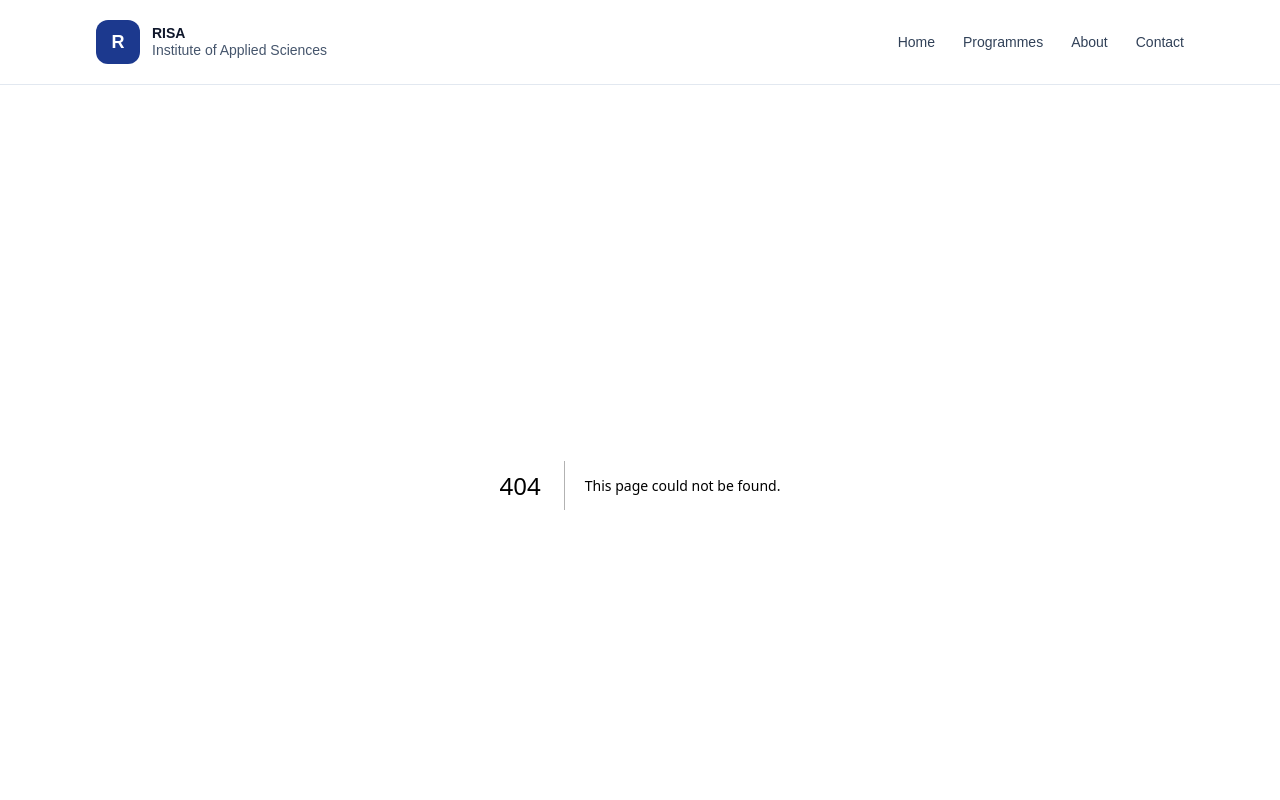
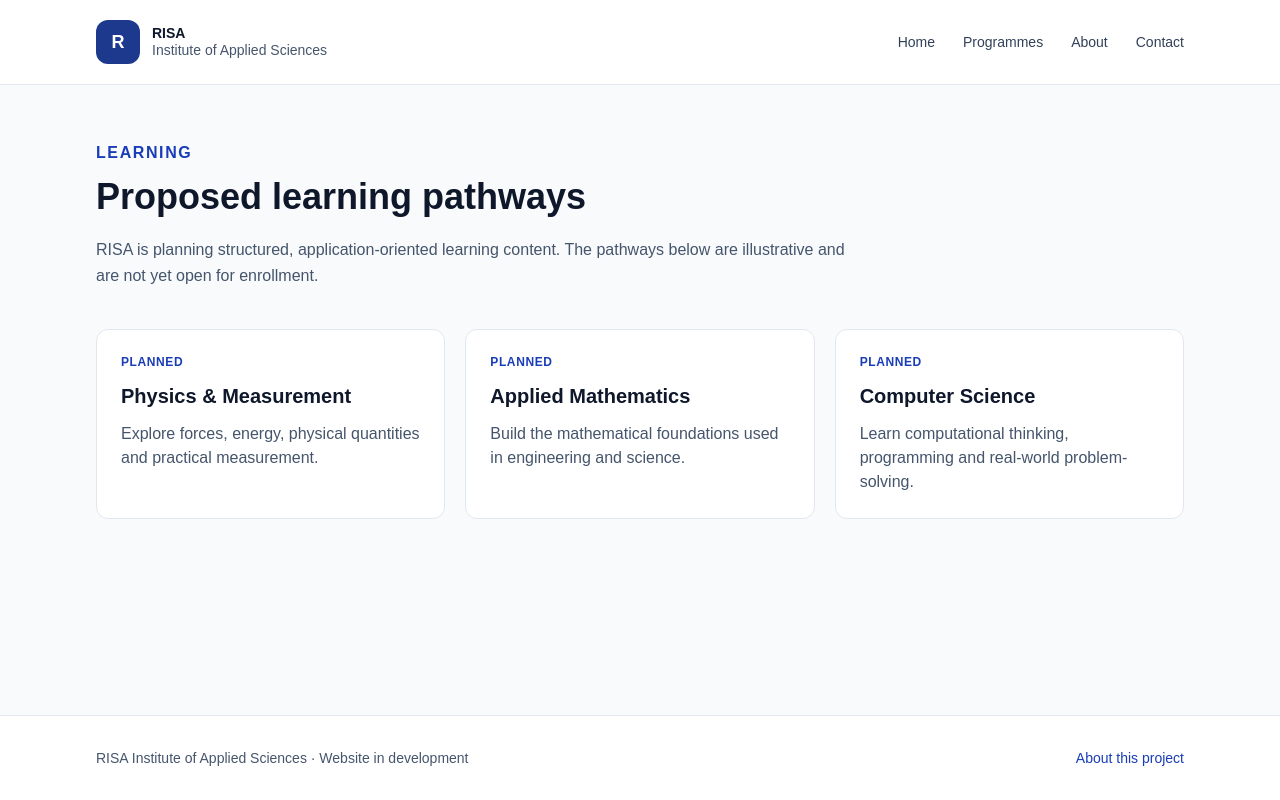
Before and after one commit to RISA-INSTITUTE-WEBSITE/super-duper-spork, a Next.js app: page /programmes in a window 1280 px wide. Before the commit this address had no page. Shown: the top 800 px of the page. Built offline with nearby package versions, Linux system fonts and the light colour scheme.

Commit message:
feat(web): scaffold src/app/programmes/page.tsx

```diff
--- /dev/null
+++ b/src/app/programmes/page.tsx
@@ -0,0 +1,29 @@
+import type { Metadata } from "next";
+
+import { pathways } from "@/lib/pathways";
+
+export const metadata: Metadata = {
+  title: "Learning pathways",
+};
+
+export default function ProgrammesPage() {
+  return (
+    <main id="main-content" className="mx-auto w-full max-w-6xl flex-1 px-5 py-14 sm:px-8">
+      <p className="font-semibold uppercase tracking-widest text-blue-800">Learning</p>
+      <h1 className="mt-3 text-4xl font-bold">Proposed learning pathways</h1>
+      <p className="mt-5 max-w-3xl leading-relaxed text-slate-600">
+        RISA is planning structured, application-oriented learning content.
+        The pathways below are illustrative and are not yet open for enrollment.
+      </p>
+      <div className="mt-10 grid gap-5 md:grid-cols-3">
+        {pathways.map(({ slug, title, description }) => (
+          <section key={slug} className="rounded-xl border border-slate-200 bg-white p-6">
+            <p className="text-xs font-semibold uppercase tracking-wider text-blue-800">Planned</p>
+            <h2 className="mt-3 text-xl font-semibold">{title}</h2>
+            <p className="mt-3 text-slate-600">{description}</p>
+          </section>
+        ))}
+      </div>
+    </main>
+  );
+}
```
